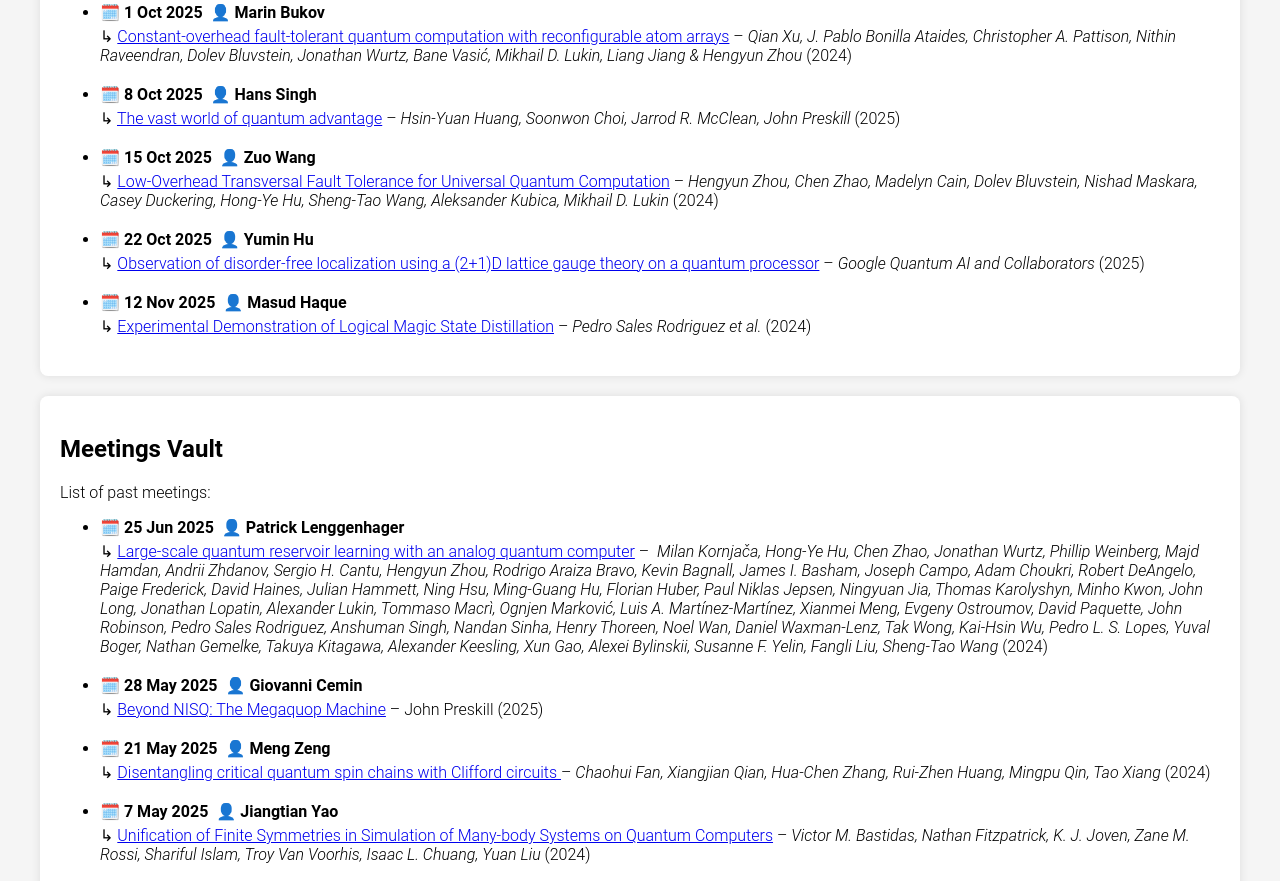
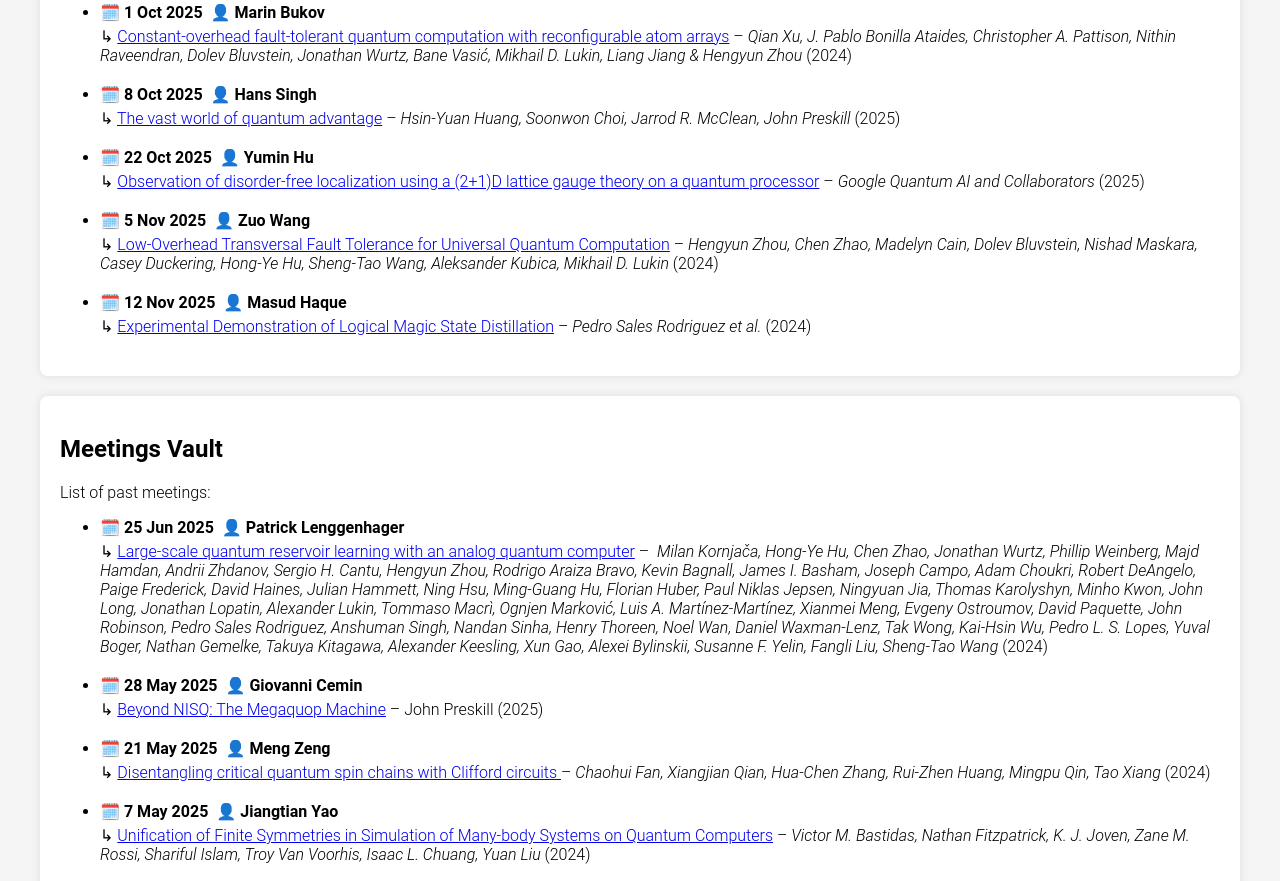
Before and after one commit to quantum-computing-journal-club/quantum-computing-journal-club.github.io, a plain HTML site: page index.html in a window 1280 px wide. Shown: the part 1018-1899 px from the top of the page. Drawn offline with Linux system fonts and the light colour scheme.

Commit message:
Update 3.09.2025

```diff
--- a/index.html
+++ b/index.html
@@ -110,18 +110,18 @@
             </li>
             <li>
                 <p>
-                    <strong>🗓️ 15 Oct 2025 ️ 👤 Zuo Wang</strong>
+                    <strong>🗓️ 22 Oct 2025 ️ 👤 Yumin Hu</strong>
                 </p>
                 <p>
-                    ↳ <a target="_blank" rel="noopener noreferrer" href="https://arxiv.org/abs/2406.17653">Low-Overhead Transversal Fault Tolerance for Universal Quantum Computation</a> – <i>Hengyun Zhou, Chen Zhao, Madelyn Cain, Dolev Bluvstein, Nishad Maskara, Casey Duckering, Hong-Ye Hu, Sheng-Tao Wang, Aleksander Kubica, Mikhail D. Lukin </i>(2024)
+                    ↳ <a target="_blank" rel="noopener noreferrer" href="https://arxiv.org/abs/2410.06557">Observation of disorder-free localization using a (2+1)D lattice gauge theory on a quantum processor</a> – <i>Google Quantum AI and Collaborators </i>(2025)
                 </p>
             </li>
             <li>
                 <p>
-                    <strong>🗓️ 22 Oct 2025 ️ 👤 Yumin Hu</strong>
+                    <strong>🗓️ 5 Nov 2025 ️ 👤 Zuo Wang</strong>
                 </p>
                 <p>
-                    ↳ <a target="_blank" rel="noopener noreferrer" href="https://arxiv.org/abs/2410.06557">Observation of disorder-free localization using a (2+1)D lattice gauge theory on a quantum processor</a> – <i>Google Quantum AI and Collaborators </i>(2025)
+                    ↳ <a target="_blank" rel="noopener noreferrer" href="https://arxiv.org/abs/2406.17653">Low-Overhead Transversal Fault Tolerance for Universal Quantum Computation</a> – <i>Hengyun Zhou, Chen Zhao, Madelyn Cain, Dolev Bluvstein, Nishad Maskara, Casey Duckering, Hong-Ye Hu, Sheng-Tao Wang, Aleksander Kubica, Mikhail D. Lukin </i>(2024)
                 </p>
             </li>
             <li>
```
